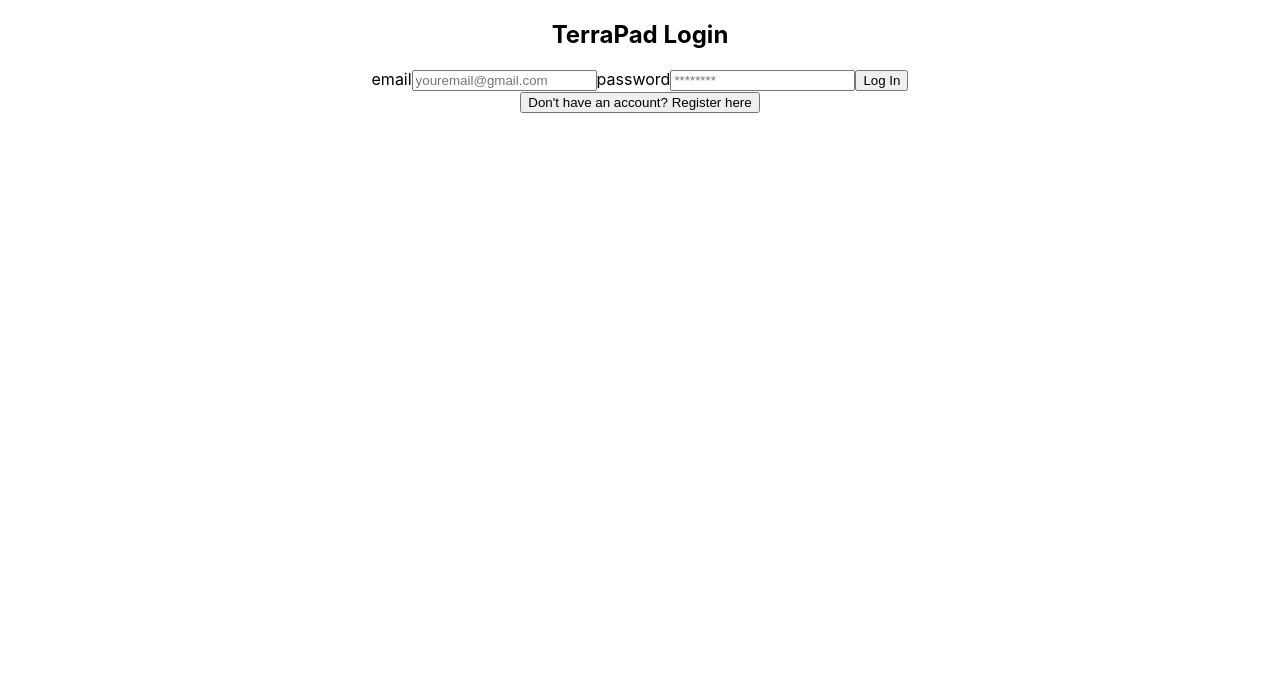
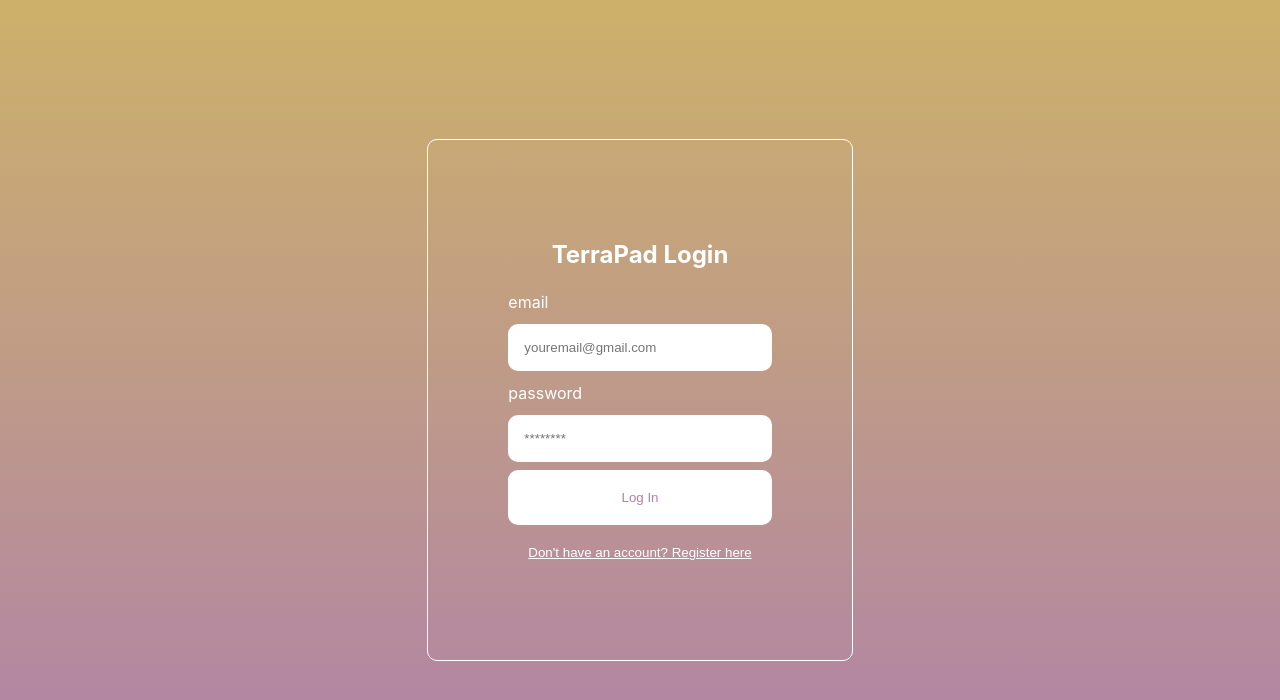
Before and after one commit to ross-ian28/TerraNotesUI, a React (Create React App) app: page / in a window 1280 px wide. Shown: the top 700 px of the page. Built offline with nearby package versions, Linux system fonts and the light colour scheme.

Commit message:
Add styling to login and register

```diff
--- a/src/App.css
+++ b/src/App.css
@@ -1,38 +1,47 @@
 .App {
   text-align: center;
+  display: flex;
+  min-height: 100vh;
+  align-items: center;
+  justify-content: center;
+  color: white;
+  background: linear-gradient(to top, #af81aa, #cdb16a);
 }
 
-.App-logo {
-  height: 40vmin;
-  pointer-events: none;
+.auth-form-container, .login-form, .register-form{
+  display: flex;
+  flex-direction: column;
 }
 
-@media (prefers-reduced-motion: no-preference) {
-  .App-logo {
-    animation: App-logo-spin infinite 20s linear;
-  }
+.auth-form-container {
+  padding: 5rem;
+  border: 1px solid white;
+  border-radius: 10px;
+  margin: 0.5rem;
+}
+label {
+  text-align: left;
+  padding: 0.25rem 0;
 }
 
-.App-header {
-  background-color: #282c34;
-  min-height: 100vh;
-  display: flex;
-  flex-direction: column;
-  align-items: center;
-  justify-content: center;
-  font-size: calc(10px + 2vmin);
-  color: white;
+input {
+  margin: 0.5rem 0;
+  padding: 1rem;
+  border: none;
+  border-radius: 10px;
 }
 
-.App-link {
-  color: #61dafb;
+button {
+  border: none;
+  background-color: white;
+  padding: 20px;
+  border-radius: 10px;
+  cursor: pointer;
+  color: #af81aa;
 }
 
-@keyframes App-logo-spin {
-  from {
-    transform: rotate(0deg);
-  }
-  to {
-    transform: rotate(360deg);
-  }
+.link-btn {
+  background-color: transparent;
+  color: white;
+  text-decoration: underline;
 }
```
